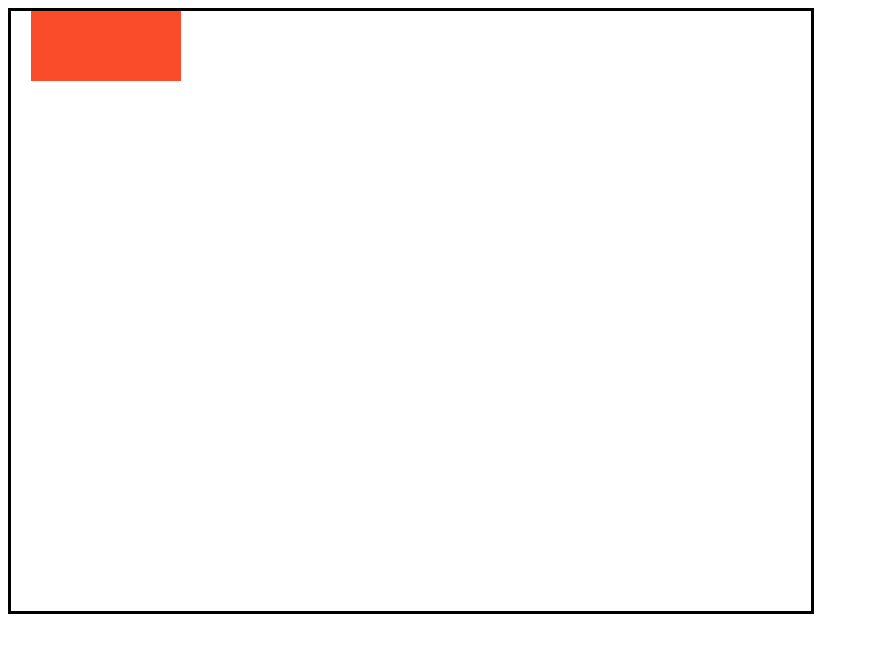
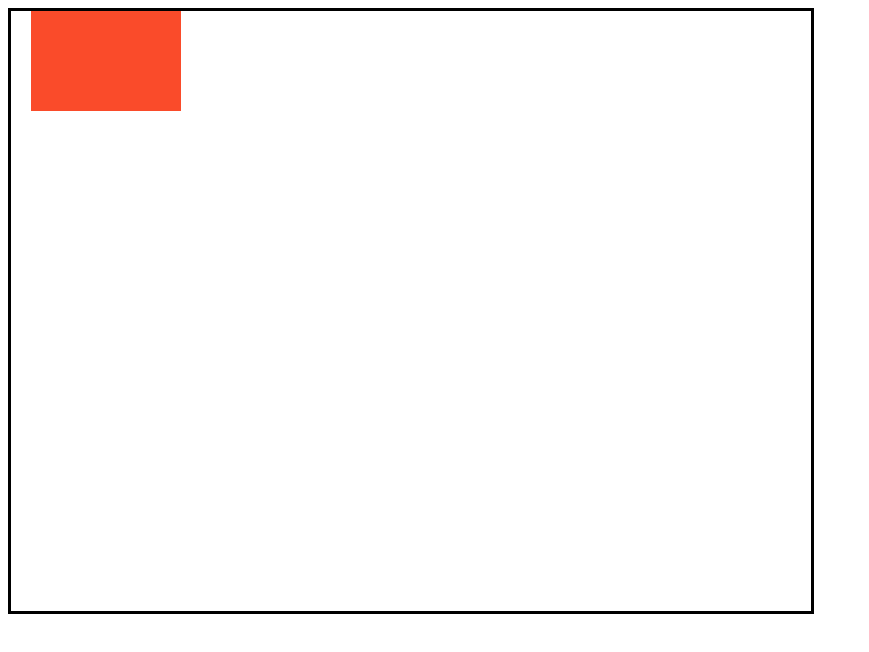
Before and after one commit to codegym-vn/PF2020_Racing-Game, a plain HTML site: page index.html in a window 1280 px wide. Shown: the whole page, without its empty margins (0-869 px from the left). Drawn offline with Linux system fonts and the light colour scheme.

Commit message:
Dừng khi chạm viền trên màn hình game

```diff
--- a/index.html
+++ b/index.html
@@ -19,7 +19,11 @@
       // Xoá hình chữ nhật đã vẽ trước đó
       gameContext.clearRect(20, carYPosition, 150, 100);
 
-      carYPosition--;
+
+      if (carYPosition > 0) {
+        carYPosition--;
+      }
+
       gameContext.beginPath();
       gameContext.fillStyle='#fa4b2a';
       gameContext.fillRect(20, carYPosition, 150, 100);
```
